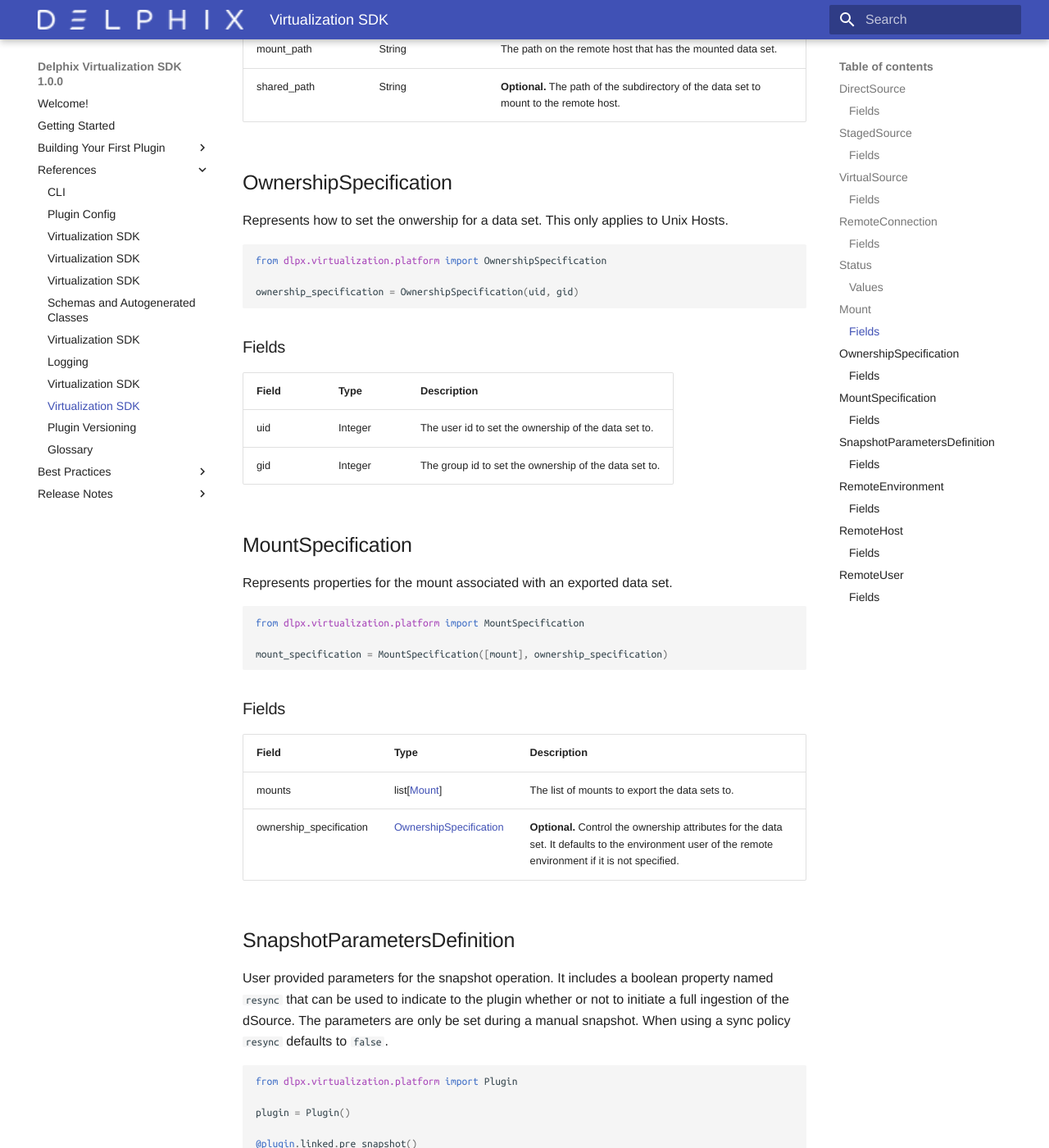
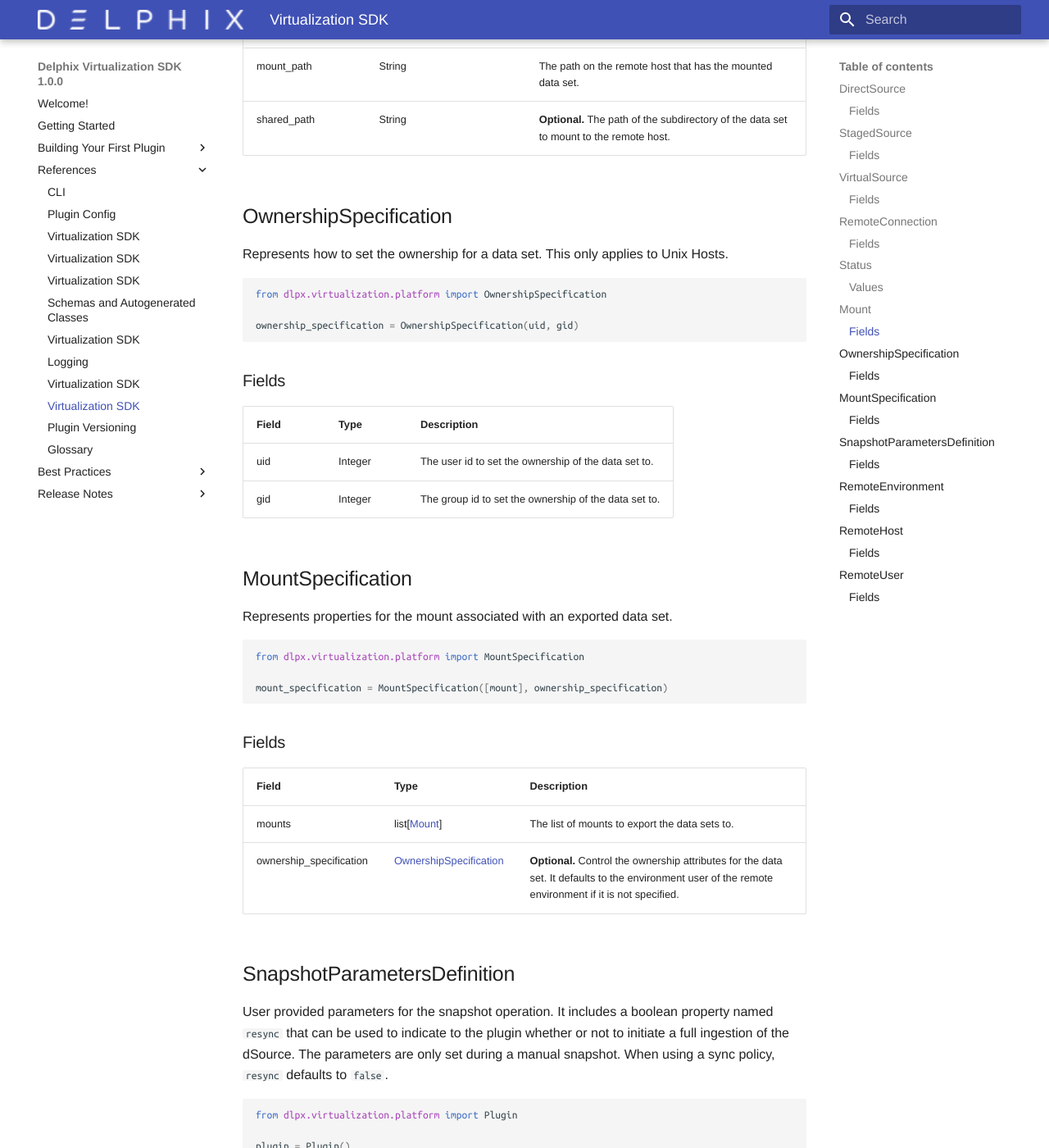
Before and after one commit to delphix/virtualization-sdk, an MkDocs documentation site: the page built from docs/References/Classes.md, in a window 1280 px wide and 1400 px high, scrolled down 2989 px. Shown: the whole window at 82% size. Built offline with MkDocs 1.6.1 and Material for MkDocs 9.7.7, drawn with Linux system fonts in a browser that asks for light colours; some web fonts are replaced; some of the changed text lies outside the part shown.

````diff
--- a/docs/References/Classes.md
+++ b/docs/References/Classes.md
@@ -109,14 +109,14 @@ mount = Mount(environment, path)
 
 Field | Type | Description
 ----- | ---- | -----------
-remote_environment | [RemoteEnvironment](#remoteenvironment) | Environment for the connection.
+remote_environment | [RemoteEnvironment](#remoteenvironment) or [Reference](Schemas/#reference) | Environment for the connection.
 mount_path | String | The path on the remote host that has the mounted data set.
 shared_path | String | **Optional.** The path of the subdirectory of the data set to mount to the remote host.
 
 
 ## OwnershipSpecification
 
-Represents how to set the onwership for a data set. This only applies to Unix Hosts.
+Represents how to set the ownership for a data set. This only applies to Unix Hosts.
 
 ```python
 from dlpx.virtualization.platform import OwnershipSpecification
@@ -150,7 +150,7 @@ ownership_specification | [OwnershipSpecification](#ownershipspecification) | **
 
 ## SnapshotParametersDefinition
 
-User provided parameters for the snapshot operation. It includes a boolean property named `resync` that can be used to indicate to the plugin whether or not to initiate a full ingestion of the dSource. The parameters are only be set during a manual snapshot. When using a sync policy `resync` defaults to `false`.
+User provided parameters for the snapshot operation. It includes a boolean property named `resync` that can be used to indicate to the plugin whether or not to initiate a full ingestion of the dSource. The parameters are only set during a manual snapshot. When using a sync policy, `resync` defaults to `false`.
 
 ```python
 from dlpx.virtualization.platform import Plugin
````
Also changed, not shown: other parts of docs/References/Classes.md (+2 -2 lines).
